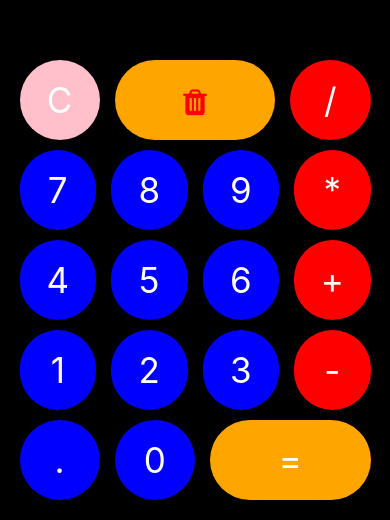
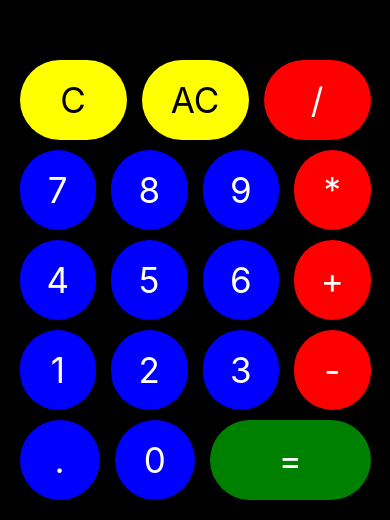
Before and after one commit to ibrataha8/calculator-app, a React Native app: screen / in a window 390 px wide. Shown: the part 324-844 px from the top of the page. Built offline with nearby package versions, Linux system fonts and the light colour scheme.

Commit message:
update code btn remove

```diff
--- a/App.js
+++ b/App.js
@@ -4,12 +4,7 @@ import { StyleSheet, Keyboard, Text, View, SafeAreaView, TextInput, TouchableOpa
 import Icon from 'react-native-vector-icons/FontAwesome';
 export default function App() {
   let operations = ["+", "-", "*", "/"];
-  let cuurentNumber
-  let perviouseChar
   const [total, setTotal] = useState("")
-  const handleKeyPress = (e) => {
-    alert(`Touche pressée : ${e.key}`);
-  };
   const handlePressBtn = (val) => {
     if (val == "C") {
       setTotal("")
@@ -26,20 +21,17 @@ export default function App() {
         setTotal(error)
       }
     }
-    // else if (val == "+") {
-    //   setTotal(total + "+")
-    // }
   }
   return (
     <SafeAreaView style={styles.main}>
       <TextInput editable={false} style={styles.screen} value={total}></TextInput>
       <View style={styles.button_row}>
         <TouchableOpacity style={styles.yellow_button} onPress={() => handlePressBtn("C")}>
-          <Text style={styles.button_text} >C</Text>
+          <Text style={styles.button_text_remove} >C</Text>
         </TouchableOpacity>
-        <TouchableOpacity style={styles.back_text} onPress={() => handlePressBtn("AC")}>
+        <TouchableOpacity style={styles.yellow_button} onPress={() => handlePressBtn("AC")}>
           <Text style={styles.button_text} >
-            <Icon name="trash" size={30} color="red" />
+            <Text style={styles.button_text_remove} >AC</Text>
           </Text>
         </TouchableOpacity>
         <TouchableOpacity style={styles.operator_button} onPress={() => setTotal("/")}>
@@ -95,7 +87,7 @@ export default function App() {
         <TouchableOpacity style={styles.number_button} onPress={() => setTotal(total + ".")}>
           <Text style={styles.button_text} onPress={() => handlePressBtn(".")}>.</Text>
         </TouchableOpacity>
-        <TouchableOpacity style={styles.number_button} onPress={() => setTotal(total + "7")}>
+        <TouchableOpacity style={styles.number_button} onPress={() => setTotal(total + "0")}>
           <Text style={styles.button_text} onPress={() => handlePressBtn("0")}>0</Text>
         </TouchableOpacity>
         <TouchableOpacity style={styles.back_btn} onPress={() => handlePressBtn("=")}>
@@ -134,7 +126,8 @@ const styles = StyleSheet.create({
     width: 80,
     height: 80,
     borderRadius: 60,
-    backgroundColor: 'pink',
+    backgroundColor: 'yellow',
+
     justifyContent: 'center',
     alignItems: 'center',
   },
@@ -184,9 +177,13 @@ const styles = StyleSheet.create({
     width: 80,
     height: 80,
     borderRadius: 60,
-    backgroundColor: 'orange',
+    backgroundColor: 'green',
     justifyContent: 'center',
     alignItems: 'center',
+  },
+  button_text_remove: {
+    color: 'black',
+    fontSize: 35
 
   }
 });
```
